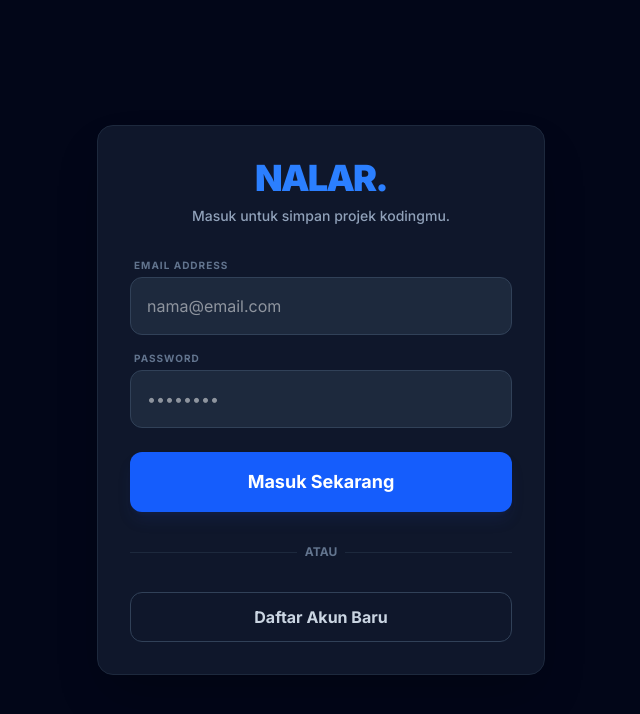
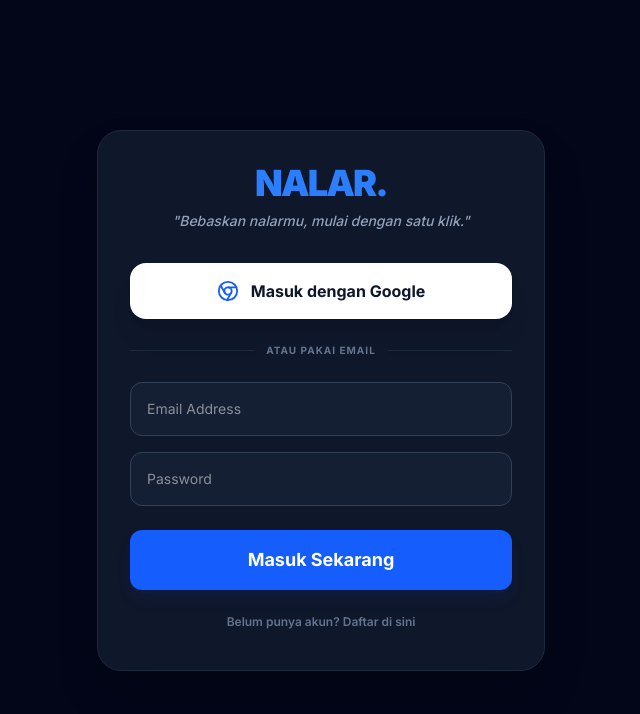
Before and after one commit to nabielnx/Nalar, a Next.js app in the folder client/: page /login in a window 1280 px wide. Shown: the top 714 px of the page, without its empty margins (319-959 px from the left). Built offline with nearby package versions, Linux system fonts and the light colour scheme.

Commit message:
login google

```diff
--- a/client/package.json
+++ b/client/package.json
@@ -10,6 +10,7 @@
   },
   "dependencies": {
     "@monaco-editor/react": "^4.7.0",
+    "@supabase/ssr": "^0.8.0",
     "@supabase/supabase-js": "^2.89.0",
     "axios": "^1.13.2",
     "lucide-react": "^0.562.0",
--- /dev/null
+++ b/client/src/app/auth/callback/route.ts
@@ -0,0 +1,16 @@
+import { createClient } from '@/utils/supabase/server';
+import { NextResponse } from 'next/server';
+
+export async function GET(request: Request) {
+    const requestUrl = new URL(request.url);
+    const code = requestUrl.searchParams.get('code');
+
+    if (code) {
+        // cookies harus dipanggil biar session tersimpan di browser
+        const supabase = await createClient();
+        await supabase.auth.exchangeCodeForSession(code);
+    }
+
+    // Balikin ke home/editor setelah login sukses
+    return NextResponse.redirect(requestUrl.origin);
+}
--- a/client/src/app/login/page.tsx
+++ b/client/src/app/login/page.tsx
@@ -1,9 +1,12 @@
 "use client";
 import { useState } from "react";
-import { supabase } from "@/lib/supabase";
+import { createClient } from "@/utils/supabase/client";
 import { useRouter } from "next/navigation";
+import { Chrome } from "lucide-react";
 
 export default function Login() {
+    const supabase = createClient();
+
     const [email, setEmail] = useState("");
     const [password, setPassword] = useState("");
     const [loading, setLoading] = useState(false);
@@ -22,6 +25,23 @@
             setLoading(false);
         } else {
             router.push("/");
+        }
+    };
+
+    // --- FUNGSI LOGIN GOOGLE ---
+    const handleGoogleLogin = async () => {
+        setLoading(true);
+        const { error } = await supabase.auth.signInWithOAuth({
+            provider: 'google',
+            options: {
+                // redirectTo memastikan user balik ke web Lu setelah login di Google
+                redirectTo: `${window.location.origin}/auth/callback`,
+            },
+        });
+
+        if (error) {
+            setMessage({ type: 'error', text: error.message });
+            setLoading(false);
         }
     };
 
@@ -46,22 +66,21 @@
             setMessage({ type: 'error', text: error.message });
         } else {
             if (data.session) {
-                setMessage({ type: 'success', text: "Registrasi Berhasil! Lu langsung masuk." });
+                setMessage({ type: 'success', text: "Registrasi Berhasil!" });
                 router.push("/");
             } else {
-                setMessage({ type: 'success', text: "Cek inbox/spam email buat verifikasi dulu!" });
+                setMessage({ type: 'success', text: "Cek email buat verifikasi dulu!" });
             }
         }
         setLoading(false);
     };
 
     return (
-        <main className="min-h-screen bg-slate-950 flex items-center justify-center p-6 text-white">
-            <div className="bg-slate-900 p-8 rounded-2xl border border-slate-800 w-full max-w-md shadow-2xl">
-                {/* --- HEADER (Tanpa Hamburger) --- */}
+        <main className="min-h-screen bg-slate-950 flex items-center justify-center p-6 text-white selection:bg-blue-500/30">
+            <div className="bg-slate-900 p-8 rounded-3xl border border-slate-800 w-full max-w-md shadow-2xl overflow-hidden relative">
                 <header className="mb-8 text-center">
                     <h1 className="text-4xl font-black text-blue-500 tracking-tighter">NALAR.</h1>
-                    <p className="text-slate-400 text-sm mt-2 font-medium">Masuk untuk simpan projek kodingmu.</p>
+                    <p className="text-slate-400 text-sm mt-2 font-medium italic">"Bebaskan nalarmu, mulai dengan satu klik."</p>
                 </header>
 
                 {/* --- NOTIFIKASI MESSAGE --- */}
@@ -72,28 +91,36 @@
                     </div>
                 )}
 
+                {/* --- TOMBOL GOOGLE LOGIN --- */}
+                <button
+                    onClick={handleGoogleLogin}
+                    disabled={loading}
+                    className="w-full flex items-center justify-center gap-3 py-4 px-4 bg-white text-slate-900 rounded-2xl font-bold hover:bg-slate-100 transition-all active:scale-[0.98] mb-6 shadow-xl disabled:opacity-50"
+                >
+                    <Chrome size={22} className="text-blue-600" />
+                    Masuk dengan Google
+                </button>
+
+                <div className="relative mb-6">
+                    <div className="absolute inset-0 flex items-center"><span className="w-full border-t border-slate-800"></span></div>
+                    <div className="relative flex justify-center text-[10px] uppercase font-bold tracking-widest"><span className="bg-slate-900 px-3 text-slate-500">Atau pakai Email</span></div>
+                </div>
+
                 <form onSubmit={handleLogin} className="flex flex-col gap-4">
-                    <div className="flex flex-col gap-1">
-                        <label className="text-[10px] uppercase tracking-widest font-bold text-slate-500 ml-1">Email Address</label>
                     <input
                         type="email"
-                            placeholder="nama@email.com"
-                            className="p-4 bg-slate-800 rounded-xl border border-slate-700 outline-none focus:border-blue-500 focus:ring-1 focus:ring-blue-500 transition-all"
+                        placeholder="Email Address"
+                        className="p-4 bg-slate-800/50 rounded-xl border border-slate-700 outline-none focus:border-blue-500 focus:ring-1 focus:ring-blue-500 transition-all text-sm"
                         onChange={(e) => setEmail(e.target.value)}
                         required
                     />
-                    </div>
-
-                    <div className="flex flex-col gap-1">
-                        <label className="text-[10px] uppercase tracking-widest font-bold text-slate-500 ml-1">Password</label>
                     <input
                         type="password"
-                            placeholder="••••••••"
-                            className="p-4 bg-slate-800 rounded-xl border border-slate-700 outline-none focus:border-blue-500 focus:ring-1 focus:ring-blue-500 transition-all"
+                        placeholder="Password"
+                        className="p-4 bg-slate-800/50 rounded-xl border border-slate-700 outline-none focus:border-blue-500 focus:ring-1 focus:ring-blue-500 transition-all text-sm"
                         onChange={(e) => setPassword(e.target.value)}
                         required
                     />
-                    </div>
 
                     <button
                         type="submit"
@@ -103,18 +130,13 @@
                         {loading ? "Memproses..." : "Masuk Sekarang"}
                     </button>
 
-                    <div className="relative my-4">
-                        <div className="absolute inset-0 flex items-center"><span className="w-full border-t border-slate-800"></span></div>
-                        <div className="relative flex justify-center text-xs uppercase"><span className="bg-slate-900 px-2 text-slate-500 font-bold">Atau</span></div>
-                    </div>
-
                     <button
                         type="button"
                         onClick={handleSignUp}
                         disabled={loading}
-                        className="py-3 bg-transparent hover:bg-slate-800 border border-slate-700 rounded-xl font-bold transition-all text-slate-300"
+                        className="text-slate-500 text-xs hover:text-slate-300 transition-all font-semibold py-2"
                     >
-                        Daftar Akun Baru
+                        Belum punya akun? Daftar di sini
                     </button>
                 </form>
             </div>
--- a/client/src/app/page.tsx
+++ b/client/src/app/page.tsx
@@ -1,5 +1,5 @@
 "use client";
-import { supabase } from "@/lib/supabase";
+import { createClient } from "@/utils/supabase/client";
 import { useEffect, useState, useCallback } from "react";
 import { useRouter } from "next/navigation";
 import Editor from "@monaco-editor/react";
@@ -22,6 +22,7 @@
 } from "lucide-react";
 
 export default function Home() {
+  const supabase = createClient();
   const [code, setCode] = useState("# Ketik kodemu di sini\nprint('Halo Nalar!')");
   const [output, setOutput] = useState("");
   const [error, setError] = useState("");
--- a/client/src/lib/supabase.ts
+++ /dev/null
@@ -1,6 +0,0 @@
-import { createClient } from '@supabase/supabase-js';
-
-const supabaseUrl = process.env.NEXT_PUBLIC_SUPABASE_URL!;
-const supabaseKey = process.env.NEXT_PUBLIC_SUPABASE_ANON_KEY!;
-
-export const supabase = createClient(supabaseUrl, supabaseKey);
--- /dev/null
+++ b/client/src/middleware.ts
@@ -0,0 +1,19 @@
+import { type NextRequest } from 'next/server'
+import { updateSession } from '@/utils/supabase/middleware'
+
+export async function middleware(request: NextRequest) {
+    return await updateSession(request)
+}
+
+export const config = {
+    matcher: [
+        /*
+         * Match all request paths except for the ones starting with:
+         * - _next/static (static files)
+         * - _next/image (image optimization files)
+         * - favicon.ico (favicon file)
+         * Feel free to modify this pattern to include more paths.
+         */
+        '/((?!_next/static|_next/image|favicon.ico|.*\\.(?:svg|png|jpg|jpeg|gif|webp)$).*)',
+    ],
+}
--- /dev/null
+++ b/client/src/utils/supabase/client.ts
@@ -0,0 +1,8 @@
+import { createBrowserClient } from '@supabase/ssr'
+
+export function createClient() {
+    return createBrowserClient(
+        process.env.NEXT_PUBLIC_SUPABASE_URL!,
+        process.env.NEXT_PUBLIC_SUPABASE_ANON_KEY!
+    )
+}
--- /dev/null
+++ b/client/src/utils/supabase/middleware.ts
@@ -0,0 +1,66 @@
+import { createServerClient } from '@supabase/ssr'
+import { NextResponse, type NextRequest } from 'next/server'
+
+export async function updateSession(request: NextRequest) {
+    let supabaseResponse = NextResponse.next({
+        request,
+    })
+
+    const supabase = createServerClient(
+        process.env.NEXT_PUBLIC_SUPABASE_URL!,
+        process.env.NEXT_PUBLIC_SUPABASE_ANON_KEY!,
+        {
+            cookies: {
+                getAll() {
+                    return request.cookies.getAll()
+                },
+                setAll(cookiesToSet) {
+                    cookiesToSet.forEach(({ name, value, options }) =>
+                        request.cookies.set(name, value)
+                    )
+                    supabaseResponse = NextResponse.next({
+                        request,
+                    })
+                    cookiesToSet.forEach(({ name, value, options }) =>
+                        supabaseResponse.cookies.set(name, value, options)
+                    )
+                },
+            },
+        }
+    )
+
+    // IMPORTANT: Avoid writing any logic between createServerClient and
+    // supabase.auth.getUser(). A simple mistake could make it very hard to debug
+    // issues with users being randomly logged out.
+
+    const {
+        data: { user },
+    } = await supabase.auth.getUser()
+
+    if (
+        !user &&
+        !request.nextUrl.pathname.startsWith('/login') &&
+        !request.nextUrl.pathname.startsWith('/auth')
+    ) {
+        // no user, potentially respond by redirecting the user to the login page
+        // const url = request.nextUrl.clone()
+        // url.pathname = '/login'
+        // return NextResponse.redirect(url)
+    }
+
+    // IMPORTANT: You *must* return the supabaseResponse object as it is. If you're
+    // creating a new Response object with NextResponse.redirect() or NextResponse.next(),
+    // make sure to:
+    // 1. Pass the request in it, like so:
+    //    const myNewResponse = NextResponse.next({ request })
+    // 2. Copy over the cookies, like so:
+    //    myNewResponse.cookies.setAll(supabaseResponse.cookies.getAll())
+    // 3. Change the myNewResponse object to fit your needs, but avoid changing
+    //    the cookies!
+    // 4. Finally:
+    //    return myNewResponse
+    // If this is not done, you may be causing the browser and server to go out
+    // of sync and terminate the user's session prematurely!
+
+    return supabaseResponse
+}
--- /dev/null
+++ b/client/src/utils/supabase/server.ts
@@ -0,0 +1,29 @@
+import { createServerClient } from '@supabase/ssr'
+import { cookies } from 'next/headers'
+
+export async function createClient() {
+    const cookieStore = await cookies()
+
+    return createServerClient(
+        process.env.NEXT_PUBLIC_SUPABASE_URL!,
+        process.env.NEXT_PUBLIC_SUPABASE_ANON_KEY!,
+        {
+            cookies: {
+                getAll() {
+                    return cookieStore.getAll()
+                },
+                setAll(cookiesToSet) {
+                    try {
+                        cookiesToSet.forEach(({ name, value, options }) =>
+                            cookieStore.set(name, value, options)
+                        )
+                    } catch {
+                        // The `setAll` method was called from a Server Component.
+                        // This can be ignored if you have middleware refreshing
+                        // user sessions.
+                    }
+                },
+            },
+        }
+    )
+}
```
Also changed, not shown: 1 other file (tests, documents, lock files or other folders). Lines whose indentation alone changed are shown as unchanged.
